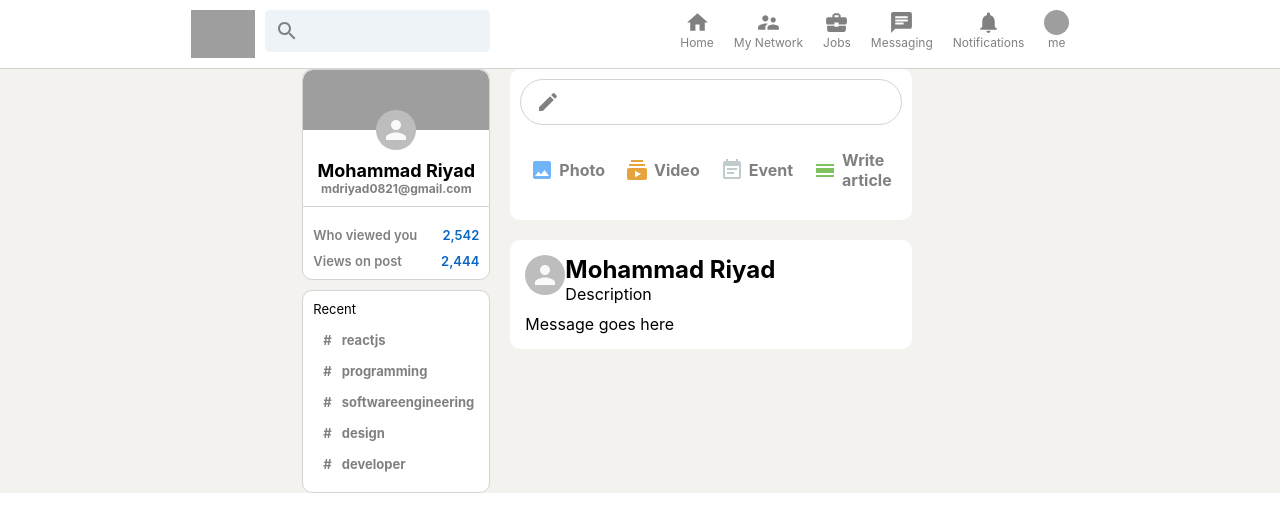
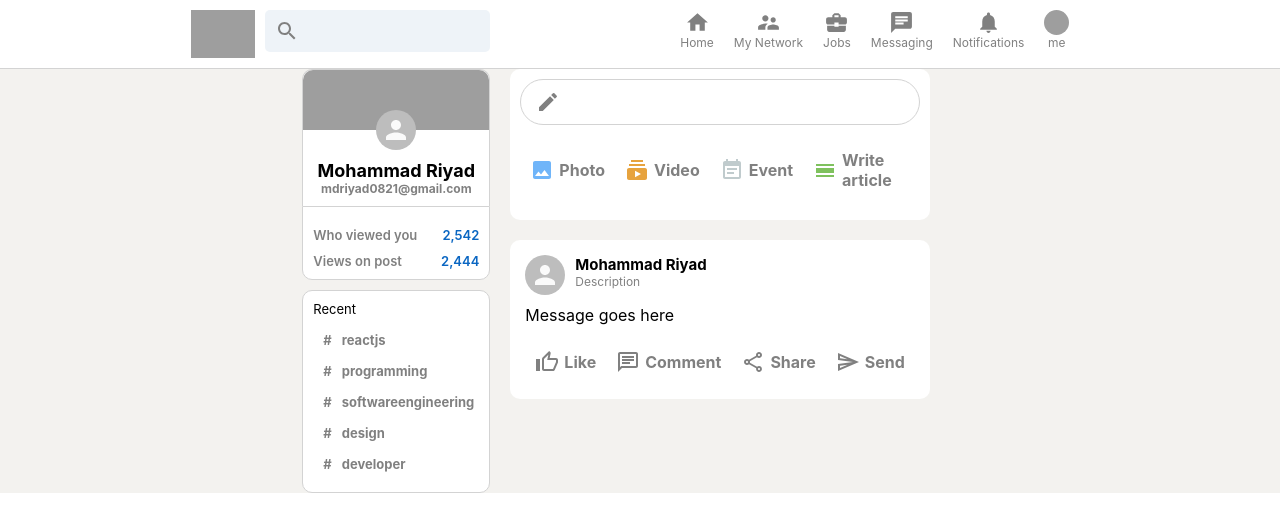
Before and after one commit to Riyad0821/linkedIn-clone, a React (Create React App) app: page / in a window 1280 px wide. Shown: the top 532 px of the page. Built offline with nearby package versions, Linux system fonts and the light colour scheme; grey boxes are pictures that could not be loaded.

Commit message:
input container done

```diff
--- a/src/Feed.js
+++ b/src/Feed.js
@@ -1,4 +1,4 @@
-import React from 'react';
+import React, { useState } from 'react';
 import './Feed.css';
 import CreateIcon from '@material-ui/icons/Create';
 import InputOption from './InputOption';
@@ -9,6 +9,11 @@
 import Post from './Post';
 
 function Feed() {
+    const [posts, setPosts] = useState([]);
+
+    const sendPost = e => {
+        e.preventDefault();
+    }
     return (
         <div className="feed">
             <div className="feed__inputContainer">
@@ -16,7 +21,7 @@
                     <CreateIcon />
                     <form>
                         <input type="text" />
-                        <button type="submit">Send</button>
+                        <button onClick={sendPost} type="submit">Send</button>
                     </form>
                 </div>
                 <div className="feed__inputOptions">
@@ -26,8 +31,10 @@
                     <InputOption Icon={CalendarViewDayIcon} title="Write article" color="#7FC15E" />
                 </div>
             </div>
-
-            <Post name="Mohammad Riyad" description="This is a test" message="WoW this worked"/>
+            {posts.map((post) => (
+                <Post />
+            ))}
+            <Post name="Mohammad Riyad" description="This is a test" message="WoW this worked" />
         </div>
     )
 }
--- a/src/Post.css
+++ b/src/Post.css
@@ -9,3 +9,24 @@
     display: flex;
     margin-bottom: 10px;
 }
+
+.post__info {
+    margin-left: 10px;
+}
+
+.post__info > p {
+    font-size: 12px;
+    color: gray;
+}
+
+.post__body {
+    overflow-wrap: anywhere;
+}
+.post__info > h2 {
+    font-size: 15px;
+}
+
+.post__buttons {
+    display: flex;
+    justify-content: space-evenly;
+}
--- a/src/Post.js
+++ b/src/Post.js
@@ -1,6 +1,11 @@
 import { Avatar } from '@material-ui/core';
 import React from 'react';
 import './Post.css';
+import ThumbUpAltOutlinedIcon from '@material-ui/icons/ThumbUpAltOutlined';
+import ChatOutlinedIcon from '@material-ui/icons/ChatOutlined';
+import ShareOutlinedIcon from '@material-ui/icons/ShareOutlined';
+import SendOutlinedIcon from '@material-ui/icons/SendOutlined';
+import InputOption from './InputOption';
 
 function Post({ name, description, message, photoUrl }) {
     return (
@@ -16,6 +21,13 @@
             <div className="post__body">
                 <p>Message goes here</p>
             </div>
+
+            <div className="post__buttons">
+                <InputOption Icon={ThumbUpAltOutlinedIcon} title="Like" color="gray" />
+                <InputOption Icon={ChatOutlinedIcon} title="Comment" color="gray" />
+                <InputOption Icon={ShareOutlinedIcon} title="Share" color="gray" />
+                <InputOption Icon={SendOutlinedIcon} title="Send" color="gray" />
+            </div>
         </div>
     )
 }
```
Also changed, not shown: src/firebase.js (added), 1 other file (tests, documents, lock files or other folders).
